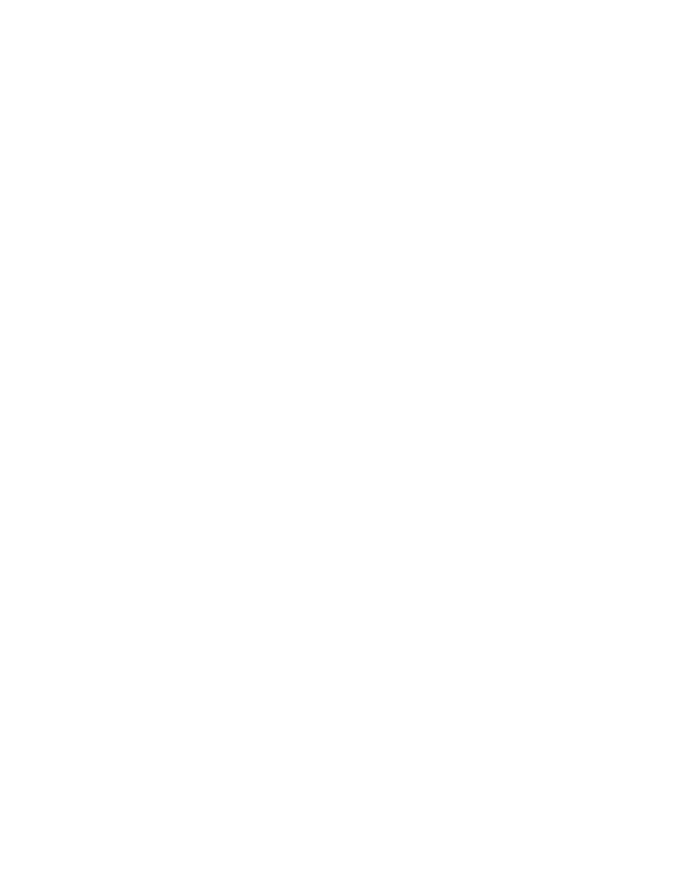
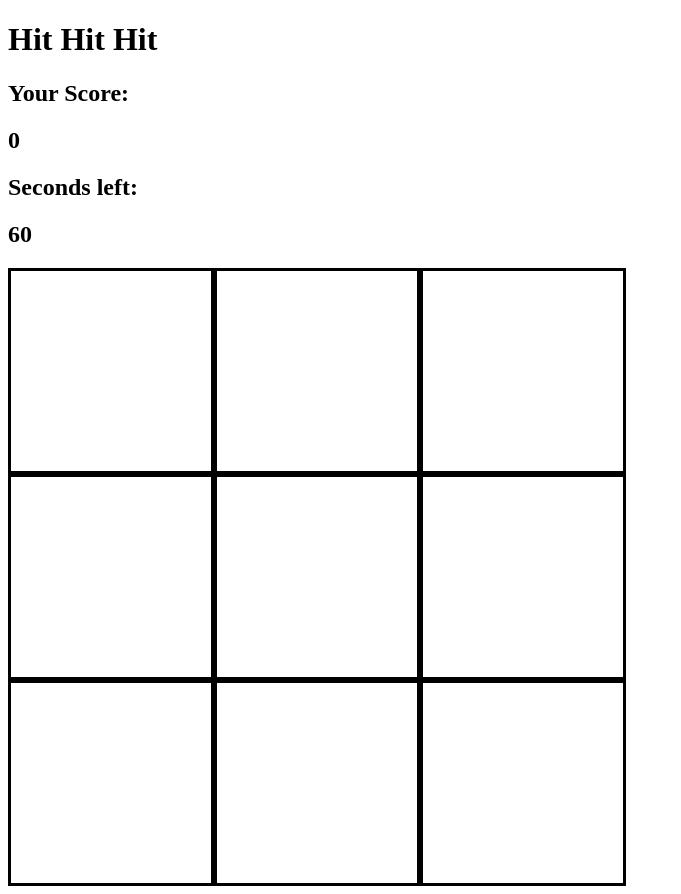
Before and after one commit to ugurduyar/whackamole, a plain HTML site: page index.html in a window 1280 px wide. Shown: the whole page, without its empty margins (0-681 px from the left). Before the commit the page ends 800 px from the top, so only its background shows below. Drawn offline with Linux system fonts and the light colour scheme.

Commit message:
style done, png added

```diff
--- a/index.html
+++ b/index.html
@@ -5,7 +5,25 @@
     <meta name="viewport" content="width=device-width, initial-scale=1.0" />
     <link rel="stylesheet" href="style.css" />
     <script src="script.js"></script>
-    <title>Whack a mole</title>
+    <title>Hit Hit Hit</title>
   </head>
-  <body></body>
+  <body>
+    <h1>Hit Hit Hit</h1>
+    <h2>Your Score:</h2>
+    <h2 id="score">0</h2>
+    <h2>Seconds left:</h2>
+    <h2 id="time-left">60</h2>
+
+    <div class="grid">
+      <div class="square" id="1"></div>
+      <div class="square" id="2"></div>
+      <div class="square" id="3"></div>
+      <div class="square" id="4"></div>
+      <div class="square" id="5"></div>
+      <div class="square" id="6"></div>
+      <div class="square" id="7"></div>
+      <div class="square" id="8"></div>
+      <div class="square" id="9"></div>
+    </div>
+  </body>
 </html>
--- a/script.js
+++ b/script.js
@@ -0,0 +1,14 @@
+const square = document.querySelectorAll(".square");
+const mole = document.querySelectorAll(".mole");
+const timeLeft = document.querySelector("#time-left");
+let score = document.querySelector("#score");
+
+let result = 0;
+
+function randomSquare() {
+  square.forEach((className) => {
+    className.classList.remove("mole");
+  });
+  let randomPosition = square[Math.floor(Math.random() * 9)];
+  randomPosition.classList.add("mole");
+}
--- a/style.css
+++ b/style.css
@@ -0,0 +1,20 @@
+.square {
+  width: 200px;
+  height: 200px;
+  border-style: solid;
+  border-color: black;
+}
+
+.grid {
+  display: flex;
+  flex-flow: row wrap;
+  justify-content: center;
+  align-content: center;
+  width: 618px;
+  height: 618px;
+}
+
+.mole {
+  background-image: url("hit.png");
+  background-size: cover;
+}
```
Also changed, not shown: hit.png (added).
